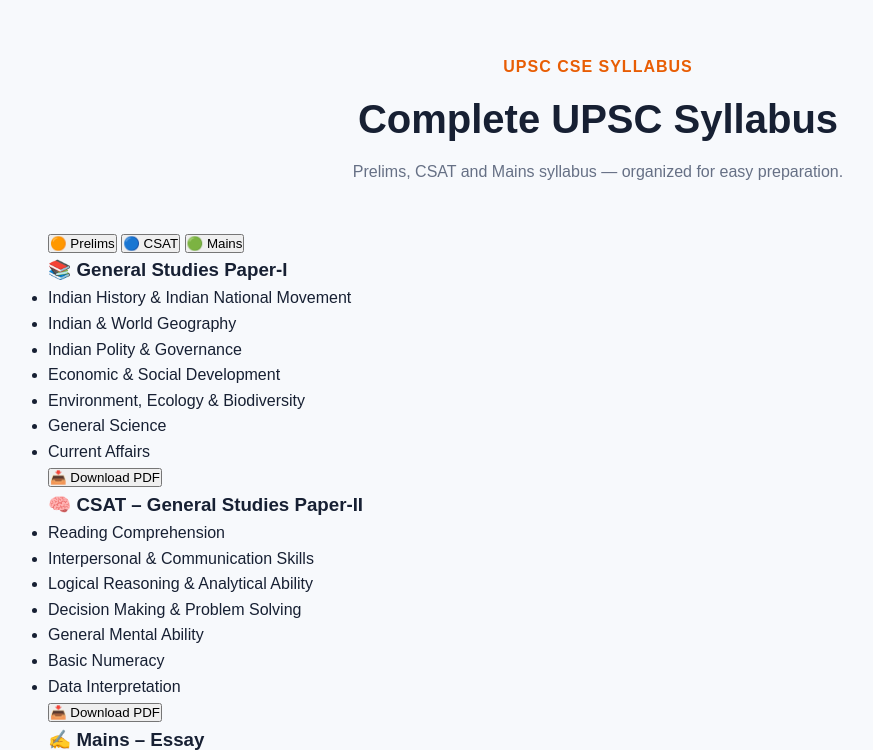
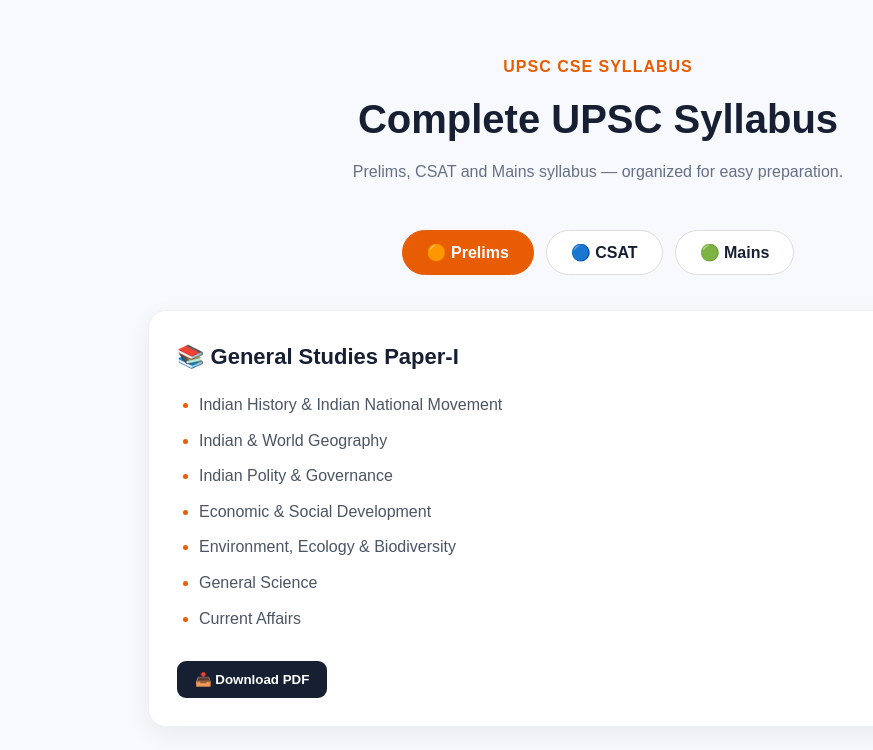
Before and after one commit to alpeshvanol8160-cell/UPSC-Shiksha, a plain HTML site: page index.html in a window 1280 px wide. Shown: the part 1749-2499 px from the top of the page, without its empty margins (42-915 px from the left). Drawn offline with Linux system fonts and the light colour scheme.

Commit message:
Update style.css

```diff
--- a/style.css
+++ b/style.css
@@ -645,3 +645,182 @@
   }
 
 }
+/* ================================
+   UPSC SYLLABUS - DAY 2
+================================ */
+
+.syllabus-section {
+  background: #f7f9fc;
+}
+
+.syllabus-tabs {
+  max-width: 700px;
+  margin: 0 auto 35px;
+
+  display: flex;
+  justify-content: center;
+  gap: 12px;
+  flex-wrap: wrap;
+}
+
+.syllabus-tab {
+  padding: 12px 24px;
+
+  border: 1px solid #ddd;
+  border-radius: 30px;
+
+  background: white;
+  color: #172033;
+
+  font-size: 16px;
+  font-weight: 700;
+
+  cursor: pointer;
+
+  transition: 0.3s;
+}
+
+.syllabus-tab:hover {
+  transform: translateY(-3px);
+  border-color: #e85d04;
+}
+
+.syllabus-tab.active {
+  background: #e85d04;
+  color: white;
+  border-color: #e85d04;
+}
+
+
+/* SYLLABUS CONTENT */
+
+.syllabus-content {
+  max-width: 900px;
+  margin: auto;
+
+  display: none;
+}
+
+.syllabus-content.active {
+  display: block;
+
+  animation: syllabusIn 0.5s ease;
+}
+
+
+/* SYLLABUS CARD */
+
+.syllabus-card {
+  background: white;
+
+  margin-bottom: 20px;
+  padding: 28px;
+
+  border-radius: 18px;
+
+  border: 1px solid #edf0f5;
+
+  box-shadow: 0 8px 25px rgba(0,0,0,0.06);
+
+  transition: 0.3s;
+}
+
+.syllabus-card:hover {
+  transform: translateY(-5px);
+
+  box-shadow: 0 15px 35px rgba(0,0,0,0.1);
+}
+
+.syllabus-card h3 {
+  margin-bottom: 18px;
+
+  font-size: 22px;
+}
+
+.syllabus-card ul {
+  padding-left: 22px;
+}
+
+.syllabus-card li {
+  margin-bottom: 10px;
+
+  color: #4b5563;
+}
+
+
+/* IMPORTANT HIGHLIGHT */
+
+.syllabus-card li::marker {
+  color: #e85d04;
+}
+
+.syllabus-card li:hover {
+  color: #e85d04;
+}
+
+
+/* PDF BUTTON */
+
+.pdf-btn {
+  margin-top: 20px;
+
+  padding: 11px 18px;
+
+  border: none;
+  border-radius: 9px;
+
+  background: #172033;
+  color: white;
+
+  font-weight: 700;
+
+  cursor: pointer;
+
+  transition: 0.3s;
+}
+
+.pdf-btn:hover {
+  background: #e85d04;
+  transform: translateY(-2px);
+}
+
+
+/* ANIMATION */
+
+@keyframes syllabusIn {
+
+  from {
+    opacity: 0;
+    transform: translateY(20px);
+  }
+
+  to {
+    opacity: 1;
+    transform: translateY(0);
+  }
+
+}
+
+
+/* MOBILE */
+
+@media (max-width: 600px) {
+
+  .syllabus-tabs {
+    gap: 8px;
+  }
+
+  .syllabus-tab {
+    padding: 10px 16px;
+    font-size: 14px;
+  }
+
+  .syllabus-card {
+    padding: 22px;
+  }
+
+  .syllabus-card h3 {
+    font-size: 19px;
+  }
+
+}
```
